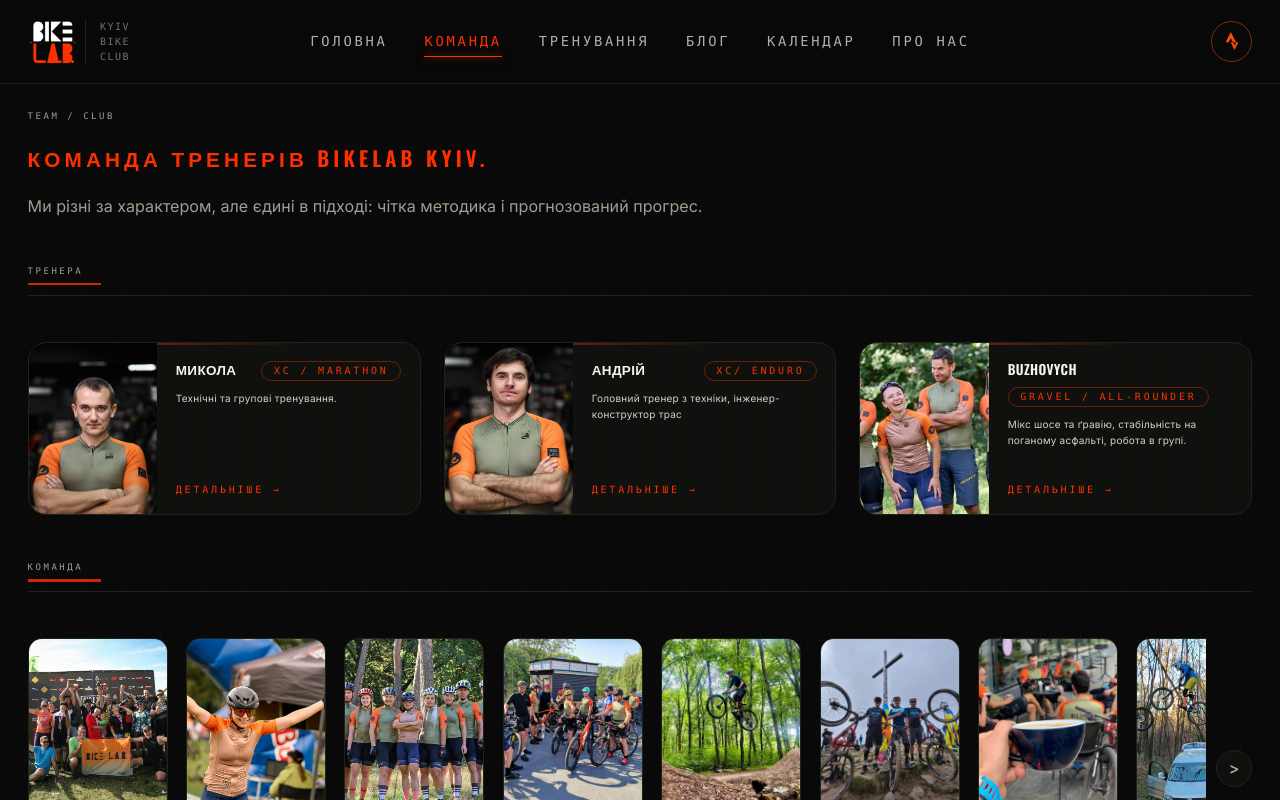
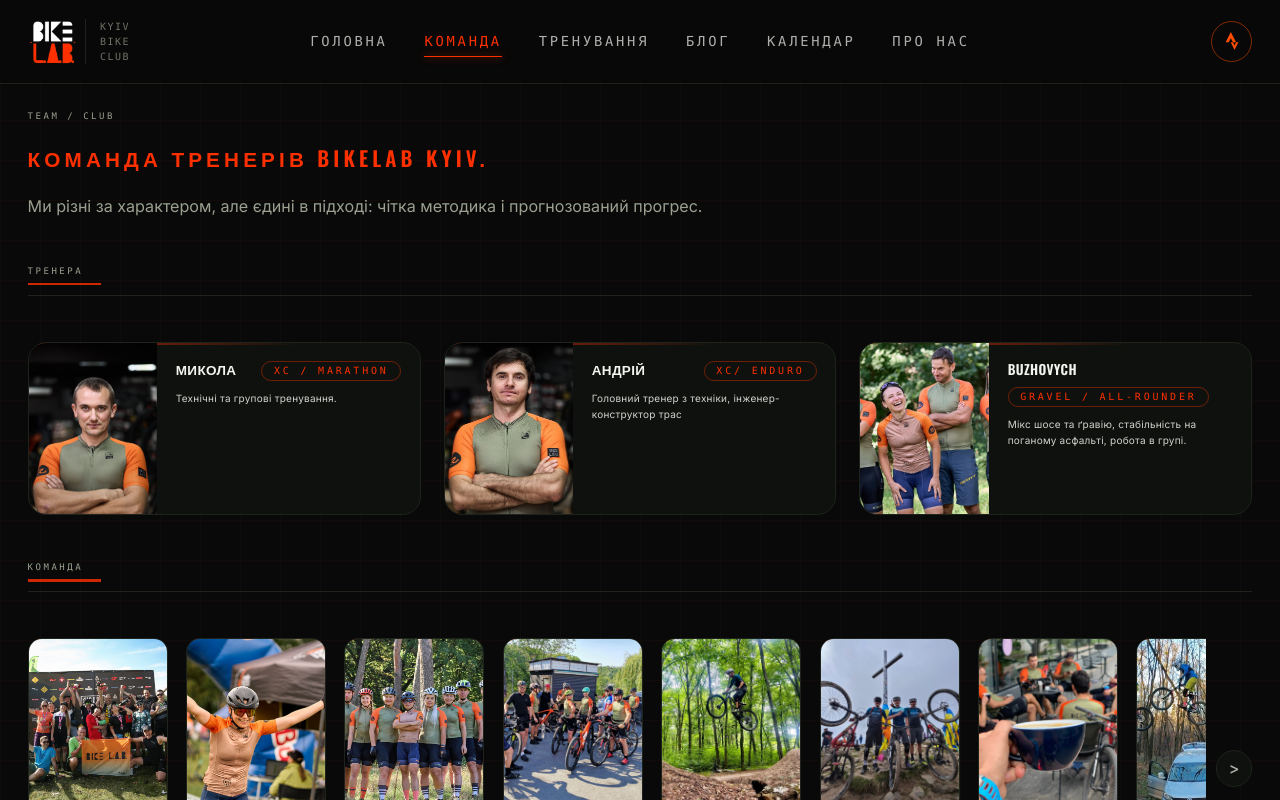
Before and after one commit to VasileAdicto/bikelab-site, a Next.js app: page /team in a window 1280 px wide. Shown: the top 800 px of the page. Built offline with nearby package versions, Linux system fonts and the light colour scheme.

Commit message:
Remove unnecessary link

```diff
--- a/src/app/team/page.tsx
+++ b/src/app/team/page.tsx
@@ -1,5 +1,4 @@
 import Image from "next/image";
-import Link from "next/link";
 import { TeamCarousel } from "@/components/team-carousel";
 
 const trainers = [
@@ -84,12 +83,7 @@ export default function TeamPage() {
               <p className="mt-2 card-desc text-foreground/85 line-clamp-4">
                 {trainer.focus}
               </p>
-              <Link
-                href={`/team#${trainer.slug}`}
-                className="mt-auto pt-3 card-meta text-accent hover:underline inline-flex items-center gap-1"
-              >
-                Детальніше &rarr;
-              </Link>
+              <div className="mt-auto pt-3" />
             </div>
           </article>
         ))}
```
